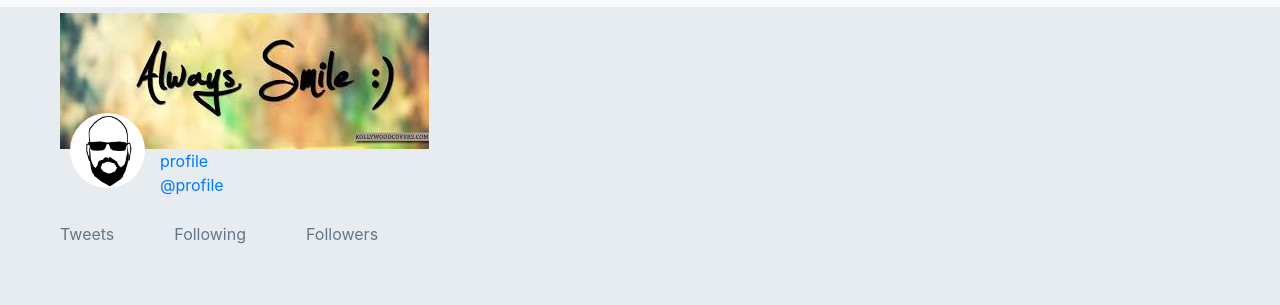
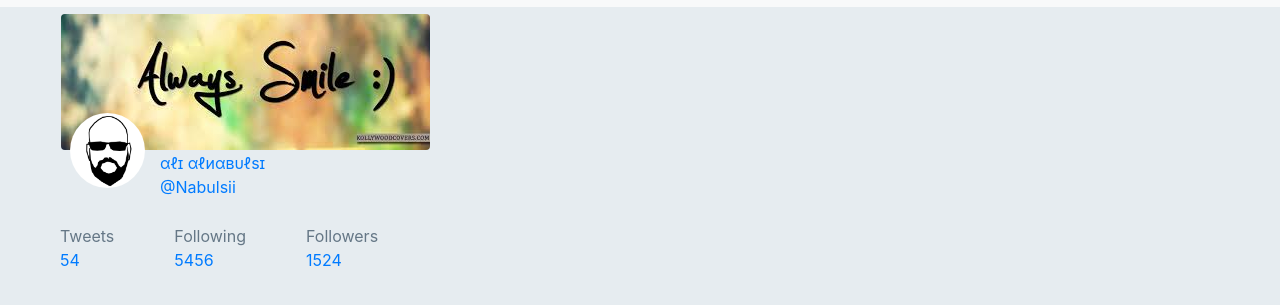
Before and after one commit to Alinabulsi/twitter-clone, a plain HTML site: page profile.html in a window 1280 px wide. Shown: the part 43-348 px from the top of the page. Drawn offline with nearby package versions, Linux system fonts and the light colour scheme.

Commit message:
final style upper left row

```diff
--- a/profile.html
+++ b/profile.html
@@ -64,23 +64,26 @@
                     </div>
                     <div class="bottom">
                         <div class="container-profile d-flex flex-column">
-                            <a href="#">profile</a>
-                            <a href="#">@profile</a>
+                            <a href="#">αℓɪ αℓиαвυℓsɪ</a>
+                            <a href="#">@Nabulsii</a>
                         </div>
                         <div class=" d-flex justify-content-start">
                             <div class="tweets-container ">
                                 <a href="">
-                                    <span class="Tweets"> Tweets </span>
+                                    <div class="Tweets title"> Tweets </div>
+                                    <div>54</div>
                                 </a>
                             </div>
                             <div class="tweets-container">
                                 <a href="">
-                                    <span class="Following"> Following </span>
+                                    <div class="Following title "> Following </div>
+                                    <div>5456</div>
                                 </a>
                             </div>
                             <div class="tweets-container">
                                 <a href="">
-                                    <span class="Followers"> Followers </span>
+                                    <div class="Followers title"> Followers </div>
+                                    <div>1524</div>
                                 </a>
                             </div>
                         </div>
--- a/sass/profile.sass
+++ b/sass/profile.sass
@@ -53,6 +53,9 @@ body
             .upper
                 .top
                     .cover-photo
+                        img
+                            border: 1px solid #e6ecf0
+                            border-radius: 5px
                     .user-avatar
                         top: 100px
                         left: 10px
@@ -66,5 +69,6 @@ body
                         margin-top: 25px
                         margin-right: 60px
                         a
-                            span
-                                color: #657786
+                            div
+                            .title
+                                    color: #657786
```
Also changed, not shown: css/profile.css, 1 other file.
